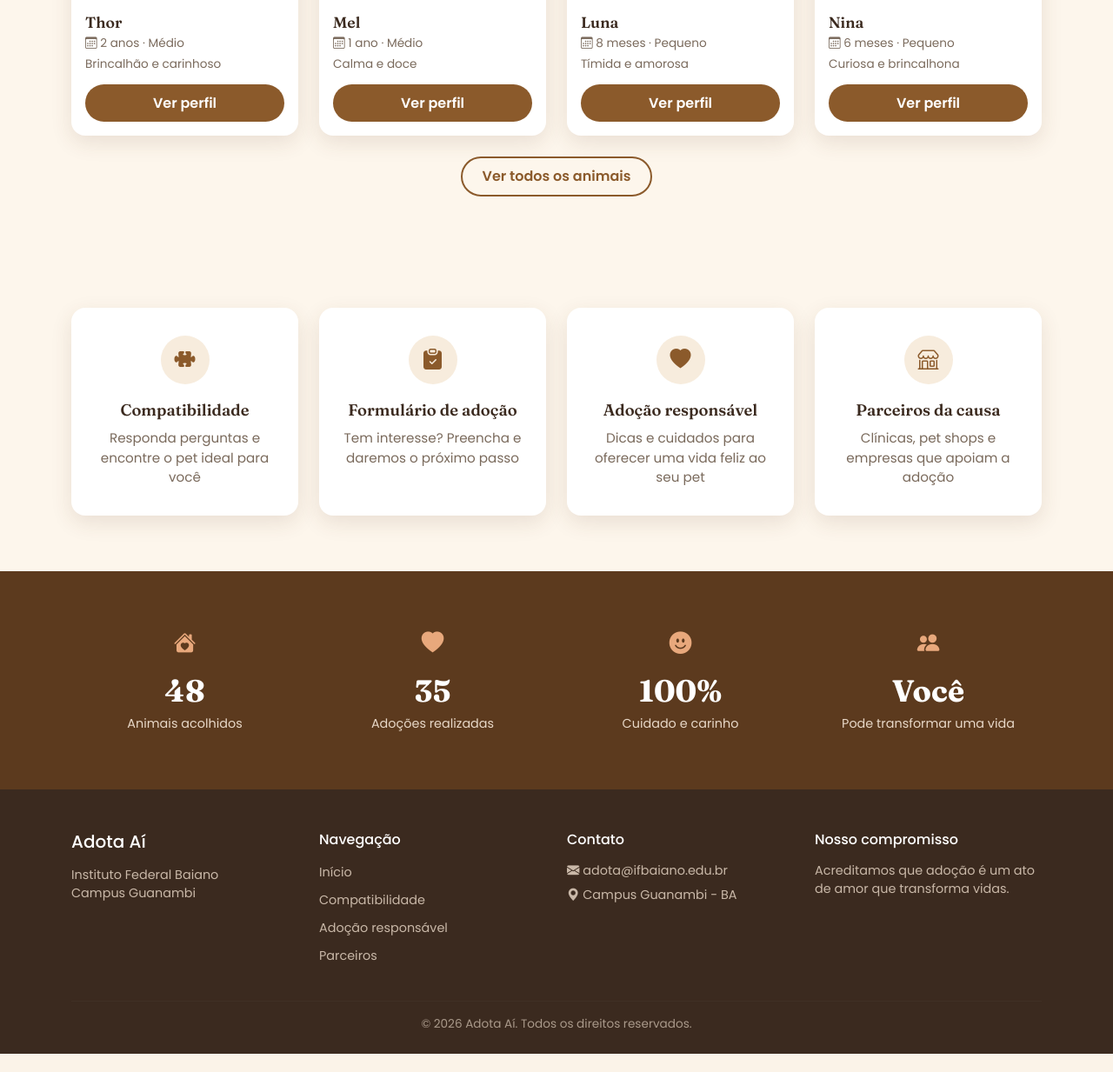
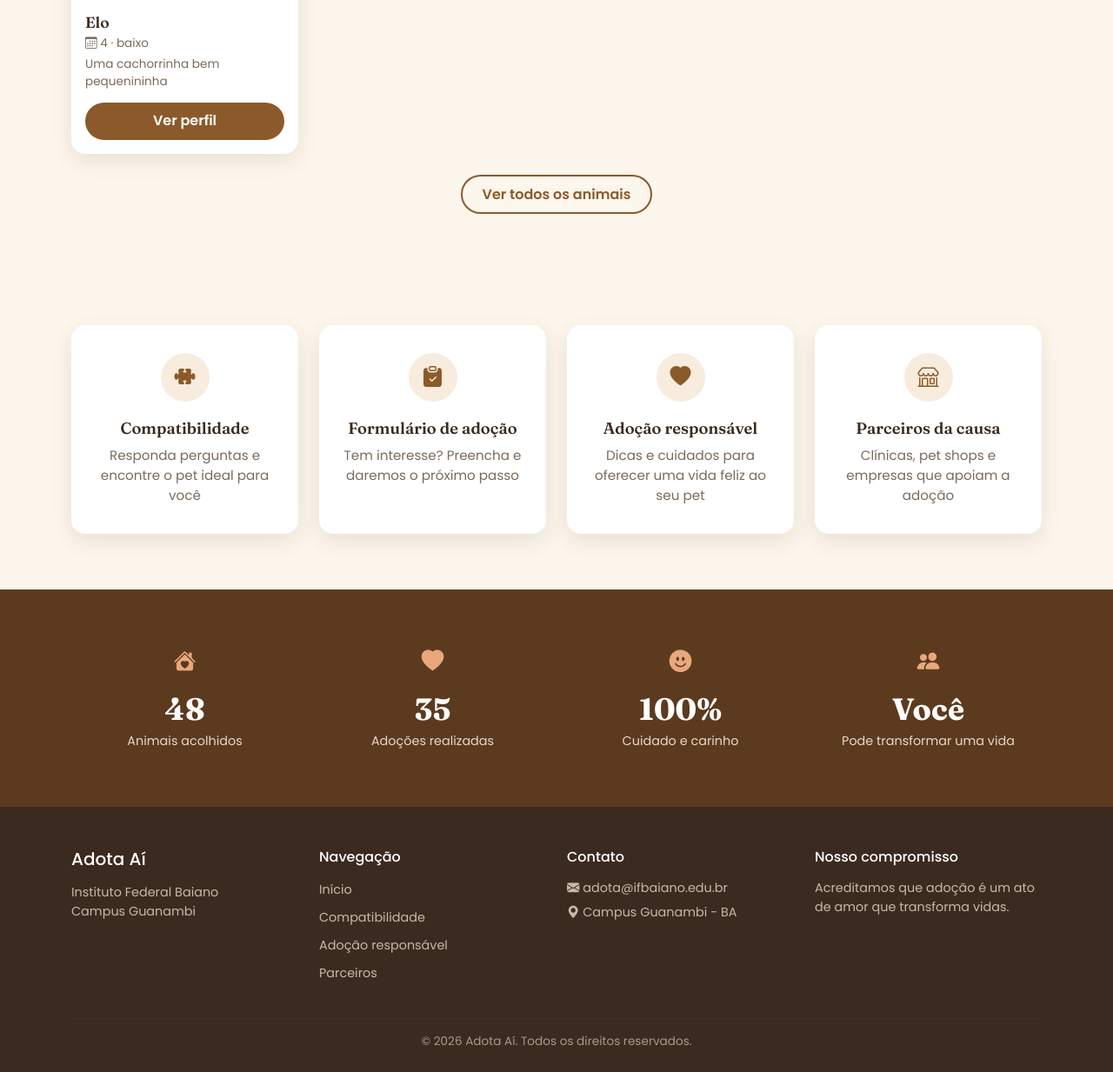
Before and after one commit to Letty15/Adota-a-, a Django app: page / in a window 1280 px wide. Shown: the part 932-2165 px from the top of the page at 87% size. Before the commit the page ends 2144 px from the top, so only its background shows below. Run offline with Django 5.2, Linux system fonts and the light colour scheme; data comes from the database, SQL or seed files in the repository.

Commit message:
Atualização Geral

```diff
--- a/adocao/models.py
+++ b/adocao/models.py
@@ -15,7 +15,13 @@ class SolicitacaoAdocao(models.Model):
         on_delete=models.CASCADE
     )
 
-    nome_pet = models.CharField(max_length=100)
+    pet = models.ForeignKey(
+        'Pet',
+        on_delete=models.SET_NULL,
+        null=True,
+        blank=True,
+        related_name='solicitacoes'
+    )
 
     motivo = models.TextField()
 
@@ -34,7 +40,8 @@ class SolicitacaoAdocao(models.Model):
     )
 
     def __str__(self):
-        return f"{self.usuario.username} - {self.nome_pet}"
+        nome = self.pet.nome if self.pet else "Pet removido"
+        return f"{self.usuario.username} - {nome}"
 
 
 class Pet(models.Model):
--- a/adocao/urls.py
+++ b/adocao/urls.py
@@ -9,4 +9,15 @@ urlpatterns = [
     ),
     path('quiz/', views.quiz, name='quiz'),
     path('parceiros/', views.parceiros, name='parceiros'),
+
+    path(
+        'pets/',
+        views.lista_pets,
+        name='lista_pets'
+    ),
+    path(
+        'pets/<int:pk>/',
+        views.detalhe_pet,
+        name='detalhe_pet'
+    ),
 ]
--- a/templates/adocao/formulario.html
+++ b/templates/adocao/formulario.html
@@ -91,11 +91,11 @@ Nossa equipe analisará seu perfil antes da adoção.
 
 <label class="form-label">
 
-🐶 Nome do Pet
+🐶 Qual pet você deseja adotar?
 
 </label>
 
-{{ form.nome_pet }}
+{{ form.pet }}
 
 </div>
 
--- a/templates/base.html
+++ b/templates/base.html
@@ -38,7 +38,7 @@
                     <a class="nav-link" href="{% url 'home' %}">Início</a>
                 </li>
                 <li class="nav-item">
-                    <a class="nav-link" href="{% url 'home' %}#pets">Pets disponíveis</a>
+                    <a class="nav-link" href="{% url 'lista_pets' %}">Pets disponíveis</a>
                 </li>
                 <li class="nav-item">
                     <a class="nav-link" href="{% url 'quiz' %}">Compatibilidade</a>
--- a/templates/home.html
+++ b/templates/home.html
@@ -55,62 +55,28 @@
 
         <div class="row g-4">
 
-            <!-- THOR -->
+            {% for pet in pets %}
             <div class="col-6 col-md-3">
                 <div class="pet-card">
-                    <div class="pet-card-img" style="background-image:url('https://images.unsplash.com/photo-1543466835-00a7907e9de1?q=80&w=400&auto=format&fit=crop')"></div>
+                    <div class="pet-card-img" style="background-image:url('{{ pet.foto.url }}')"></div>
                     <div class="pet-card-body">
-                        <h3>Thor</h3>
-                        <p class="pet-meta"><i class="bi bi-calendar3"></i> 2 anos · Médio</p>
-                        <p class="pet-temper">Brincalhão e carinhoso</p>
-                        <a href="#" class="btn btn-primary-custom w-100">Ver perfil</a>
+                        <h3>{{ pet.nome }}</h3>
+                        <p class="pet-meta"><i class="bi bi-calendar3"></i> {{ pet.idade }} · {{ pet.porte }}</p>
+                        <p class="pet-temper">{{ pet.descricao|truncatewords:6 }}</p>
+                        <a href="{% url 'detalhe_pet' pet.id %}" class="btn btn-primary-custom w-100">Ver perfil</a>
                     </div>
                 </div>
             </div>
-
-            <!-- MEL -->
-            <div class="col-6 col-md-3">
-                <div class="pet-card">
-                    <div class="pet-card-img" style="background-image:url('https://images.unsplash.com/photo-1583511655857-d19b40a7a54e?q=80&w=400&auto=format&fit=crop')"></div>
-                    <div class="pet-card-body">
-                        <h3>Mel</h3>
-                        <p class="pet-meta"><i class="bi bi-calendar3"></i> 1 ano · Médio</p>
-                        <p class="pet-temper">Calma e doce</p>
-                        <a href="#" class="btn btn-primary-custom w-100">Ver perfil</a>
-                    </div>
-                </div>
+            {% empty %}
+            <div class="col-12 text-center py-4">
+                <p class="pet-temper">Nenhum pet disponível no momento. Volte em breve! 🐾</p>
             </div>
-
-            <!-- LUNA -->
-            <div class="col-6 col-md-3">
-                <div class="pet-card">
-                    <div class="pet-card-img" style="background-image:url('https://images.unsplash.com/photo-1573865526739-10659fec78a5?q=80&w=400&auto=format&fit=crop')"></div>
-                    <div class="pet-card-body">
-                        <h3>Luna</h3>
-                        <p class="pet-meta"><i class="bi bi-calendar3"></i> 8 meses · Pequeno</p>
-                        <p class="pet-temper">Tímida e amorosa</p>
-                        <a href="#" class="btn btn-primary-custom w-100">Ver perfil</a>
-                    </div>
-                </div>
-            </div>
-
-            <!-- NINA -->
-            <div class="col-6 col-md-3">
-                <div class="pet-card">
-                    <div class="pet-card-img" style="background-image:url('https://images.unsplash.com/photo-1519052537078-e6302a4968d4?q=80&w=400&auto=format&fit=crop')"></div>
-                    <div class="pet-card-body">
-                        <h3>Nina</h3>
-                        <p class="pet-meta"><i class="bi bi-calendar3"></i> 6 meses · Pequeno</p>
-                        <p class="pet-temper">Curiosa e brincalhona</p>
-                        <a href="#" class="btn btn-primary-custom w-100">Ver perfil</a>
-                    </div>
-                </div>
-            </div>
+            {% endfor %}
 
         </div>
 
         <div class="text-center mt-4">
-            <a href="#" class="btn btn-outline-custom">Ver todos os animais</a>
+            <a href="{% url 'lista_pets' %}" class="btn btn-outline-custom">Ver todos os animais</a>
         </div>
     </div>
 </section>
--- a/usuarios/views.py
+++ b/usuarios/views.py
@@ -5,12 +5,16 @@ from django.contrib.auth.decorators import login_required
 
 from .forms import CadastroUsuarioForm
 from .models import Perfil
+from adocao.models import Pet
 
 def home(request):
 
+    pets = Pet.objects.filter(disponivel=True)[:4]
+
     return render(
         request,
-        'home.html'
+        'home.html',
+        {'pets': pets}
     )
 
 def cadastro_usuario(request):
```
Also changed, not shown: adocao/forms.py (+9 -4 lines), adocao/views.py (+22 -1 lines), adota_ai/settings.py (+9 -3 lines), templates/adocao/detalhe_pet.html (added, +51 -0 lines), templates/adocao/lista_pets.html (added, +40 -0 lines), adocao/migrations/0003_remove_solicitacaoadocao_nome_pet_and_more.py (added), db.sqlite3, 1 other file.
